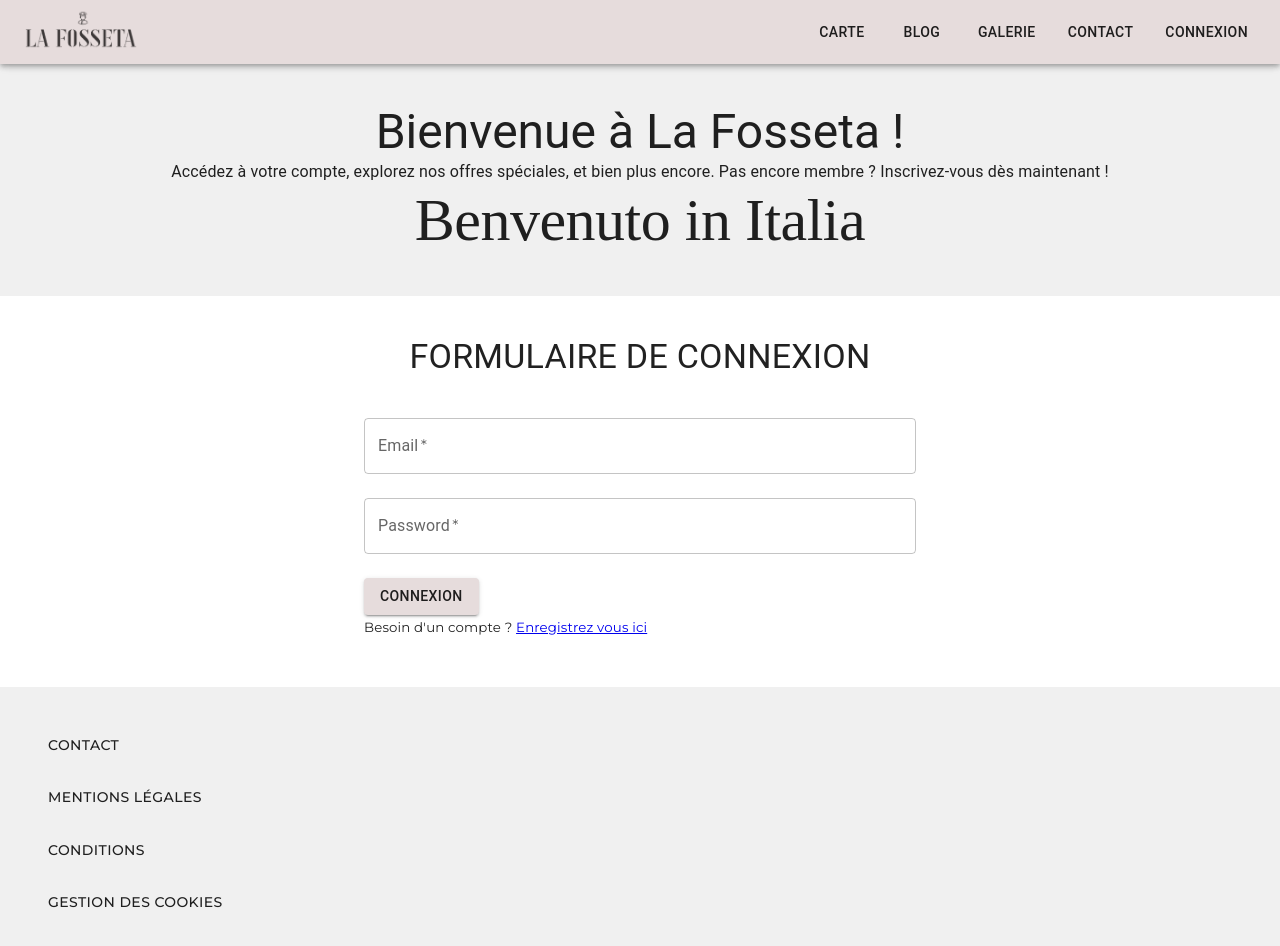
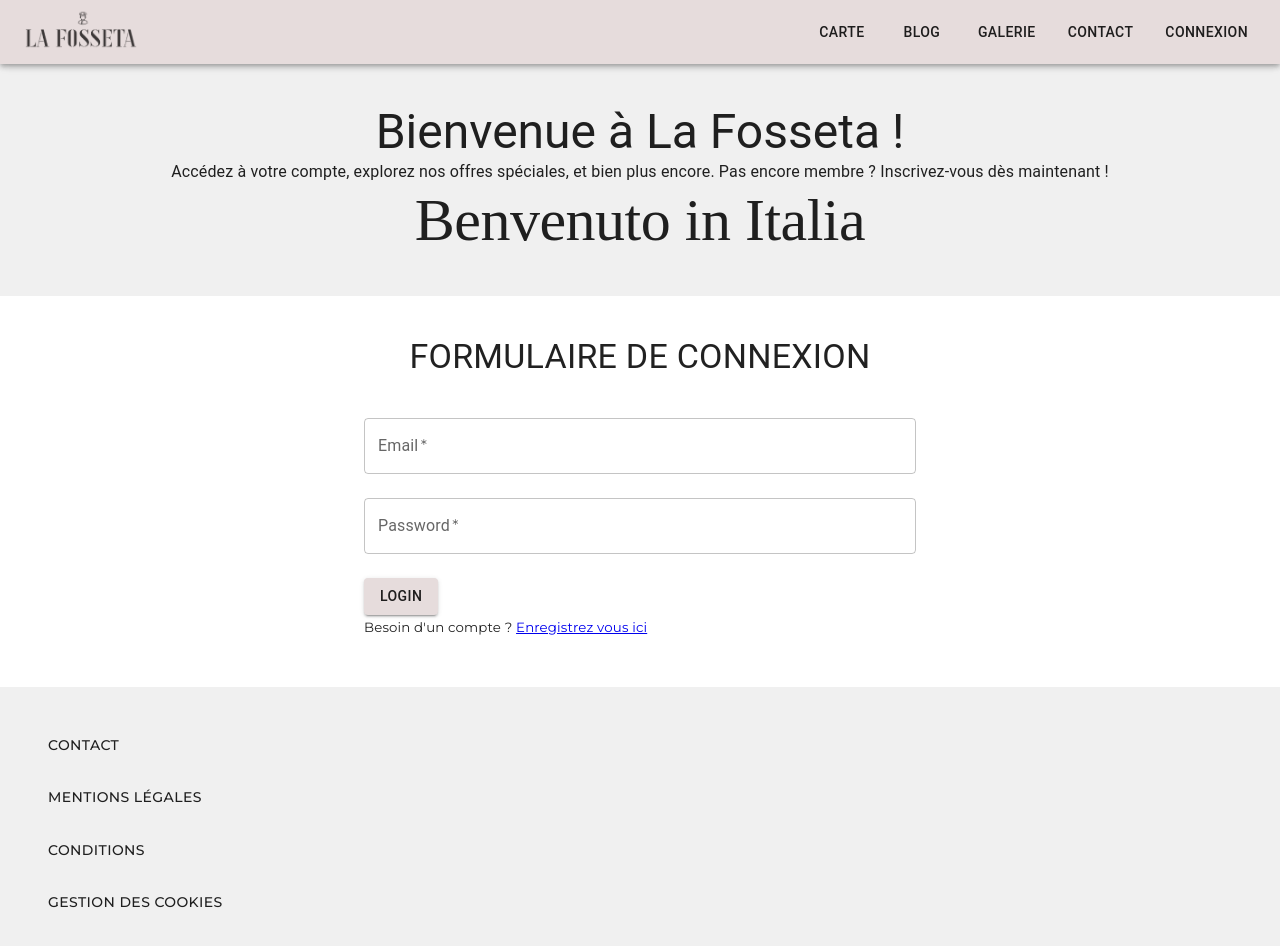
Before and after one commit to tOCHSKa/restReactTsMui, a React (Vite) app in the folder Front-ReactViteTsMUI/vite-project/: page /connexion in a window 1280 px wide. Shown: the top 946 px of the page. Built offline with nearby package versions, Linux system fonts and the light colour scheme; a web font is replaced by a local one.

Commit message:
Réorganisation dossier src & ajout Mock retour API pour login&password

```diff
--- a/Front-ReactViteTsMUI/vite-project/src/components/Login.tsx
+++ b/Front-ReactViteTsMUI/vite-project/src/components/login/Login.tsx
@@ -29,7 +29,6 @@ const Login = () => {
     return (
         <React.Fragment>
             <form autoComplete="off" onSubmit={handleSubmit}>
-                {/* <h2>Formulaire de Connexion</h2> */}
                 <TextField
                     label="Email"
                     onChange={e => setEmail(e.target.value)}
--- /dev/null
+++ b/Front-ReactViteTsMUI/vite-project/src/components/login/LoginMock.tsx
@@ -0,0 +1,102 @@
+// src/components/LoginComponent.tsx
+
+import React, { useState } from 'react';
+import { mockLoginApi } from '../../mocks/mockApi'; // Importation de la fonction mock de l'API
+import { LoginResponse } from '../../interfaces/ApiResponse'; // Importation de l'interface pour typer la réponse de l'API
+import { TextField, Button, Box, Typography } from "@mui/material"; // Importation des composants Material-UI
+import { Link } from "react-router-dom"; // Importation du composant Link de react-router-dom
+
+const LoginComponent: React.FC = () => {
+  // Déclaration des états pour l'email, le mot de passe et la réponse de l'API
+  const [email, setEmail] = useState<string>('');
+  const [password, setPassword] = useState<string>('');
+  const [response, setResponse] = useState<LoginResponse | null>(null);
+
+  // Déclaration des états pour la gestion des erreurs de validation des champs
+  const [emailError, setEmailError] = useState(false);
+  const [passwordError, setPasswordError] = useState(false);
+
+  // Fonction asynchrone pour gérer la connexion
+  const handleLogin = async () => {
+    // Appel à la fonction mock de l'API avec l'email et le mot de passe
+    const loginResponse = await mockLoginApi(email, password);
+    // Mise à jour de l'état avec la réponse de l'API
+    setResponse(loginResponse);
+  };
+
+  // Fonction pour gérer la soumission du formulaire
+  const handleSubmit = (event: React.FormEvent<HTMLFormElement>) => {
+    event.preventDefault();
+
+    // Réinitialisation des états d'erreur
+    setEmailError(false);
+    setPasswordError(false);
+
+    // Validation des champs
+    if (email === '') {
+      setEmailError(true);
+    }
+    if (password === '') {
+      setPasswordError(true);
+    }
+
+    // Si les champs sont valides, appeler la fonction handleLogin
+    if (email && password) {
+      handleLogin();
+    }
+  };
+
+  return (
+    <React.Fragment>
+      <form autoComplete="off" onSubmit={handleSubmit}>
+        {/* Champ de saisie pour l'email */}
+        <TextField
+          label="Email"
+          onChange={e => setEmail(e.target.value)}
+          required
+          variant="outlined"
+          color="secondary"
+          type="email"
+          sx={{ mb: 3 }}
+          fullWidth
+          value={email}
+          error={emailError}
+        />
+        {/* Champ de saisie pour le mot de passe */}
+        <TextField
+          label="Password"
+          onChange={e => setPassword(e.target.value)}
+          required
+          variant="outlined"
+          color="secondary"
+          type="password"
+          value={password}
+          error={passwordError}
+          fullWidth
+          sx={{ mb: 3 }}
+        />
+        {/* Bouton de soumission du formulaire */}
+        <Button variant="contained" color="primary" type="submit">
+          Login
+        </Button>
+      </form>
+      {/* Affichage de la réponse de l'API */}
+      {response && (
+        <>
+          {response.success ? (
+            <Box>
+              <Typography variant="subtitle1" color="green">{response.message}</Typography>
+              <Typography variant="subtitle1">Welcome {response.user?.username}</Typography>
+            </Box>
+          ) : (
+            <Typography variant="subtitle1" color="red">{response.message}</Typography>
+          )}
+        </>
+      )}
+      {/* Lien pour s'enregistrer si l'utilisateur n'a pas de compte */}
+      <small>Besoin d'un compte ? <Link to="/register">Enregistrez vous ici</Link></small>
+    </React.Fragment>
+  );
+};
+
+export default LoginComponent;
--- /dev/null
+++ b/Front-ReactViteTsMUI/vite-project/src/interfaces/ApiResponse.tsx
@@ -0,0 +1,13 @@
+// src/interfaces/ApiResponse.tsx
+export interface User {
+  id: number;
+  username: string;
+  email: string;
+  token: string;
+}
+
+export interface LoginResponse {
+  success: boolean;
+  message: string;
+  user: User | null;
+}
--- /dev/null
+++ b/Front-ReactViteTsMUI/vite-project/src/mocks/mockApi.tsx
@@ -0,0 +1,30 @@
+// src/mocks/mockApi.ts
+import { LoginResponse } from '../interfaces/ApiResponse';
+
+export const mockLoginResponse: LoginResponse = {
+  success: true,
+  message: "Login successful",
+  user: {
+    id: 1,
+    username: "johndoe",
+    email: "johndoe@example.com",
+    token: "abc123xyz"
+  }
+};
+
+// Fonction pour simuler un appel à l'API de login
+export const mockLoginApi = (email: string, password: string): Promise<LoginResponse> => {
+  return new Promise((resolve) => {
+    setTimeout(() => {
+      if (email === 'johndoe@example.com' && password === 'password123') {
+        resolve(mockLoginResponse);
+      } else {
+        resolve({
+          success: false,
+          message: "Invalid credentials",
+          user: null
+        });
+      }
+    }, 1000);
+  });
+};
--- a/Front-ReactViteTsMUI/vite-project/src/routes/Connexion.tsx
+++ b/Front-ReactViteTsMUI/vite-project/src/routes/Connexion.tsx
@@ -1,6 +1,7 @@
 import { Box, Container, Typography } from '@mui/material';
-import Login from '../components/Login';
+// import Login from '../components/login/Login';
 import Bandeau from '../components/Bandeau';
+import LoginMock from '../components/login/LoginMock';
 
 const Connexion = () => {
     return (
@@ -13,7 +14,7 @@ const Connexion = () => {
             <Container sx={{ width: '600px', marginBottom: '3rem' }}>
                 <Box>
                     <Typography variant='h4' textAlign={'center'} margin={5}>FORMULAIRE DE CONNEXION</Typography>
-                    <Login />
+                    <LoginMock />
                 </Box>
             </Container>
         </>
--- a/Front-ReactViteTsMUI/vite-project/src/routes/Create.tsx
+++ b/Front-ReactViteTsMUI/vite-project/src/routes/Create.tsx
@@ -1,5 +1,5 @@
 import { Box, Container, Typography } from '@mui/material';
-import RegisterForm from '../components/Register';
+import RegisterForm from '../components/login/Register';
 import Bandeau from '../components/Bandeau';
 
 const Create = () => {
```
Also changed, not shown: Front-ReactViteTsMUI/vite-project/src/components/login/Register.tsx (renamed from Front-ReactViteTsMUI/vite-project/src/components/Register.tsx).
